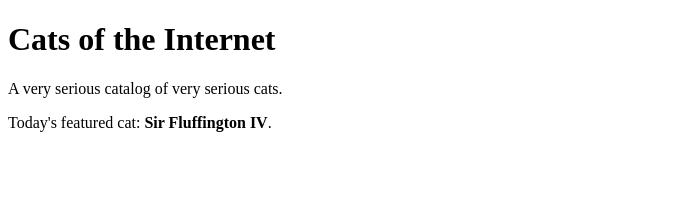
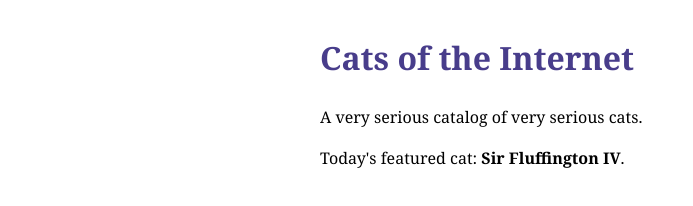
Before and after one commit to IOsinnii/git-git-hurra, a plain HTML site: page index.html in a window 1280 px wide. Shown: the whole page, without its empty margins (0-693 px from the left). Drawn offline with Linux system fonts and the light colour scheme.

Commit message:
Add stylesheet with basic typography

```diff
--- a/index.html
+++ b/index.html
@@ -1,6 +1,7 @@
 <!DOCTYPE html>
 <html lang="en">
 <head>
+  <link rel="stylesheet" href="style.css">
   <meta charset="UTF-8">
   <title>Cats of the Internet</title>
 </head>
--- /dev/null
+++ b/style.css
@@ -0,0 +1,10 @@
+body {
+  font-family: Georgia, serif;
+  max-width: 640px;
+  margin: 2rem auto;
+  line-height: 1.6;
+}
+
+h1 {
+  color: darkslateblue;
+}
```
